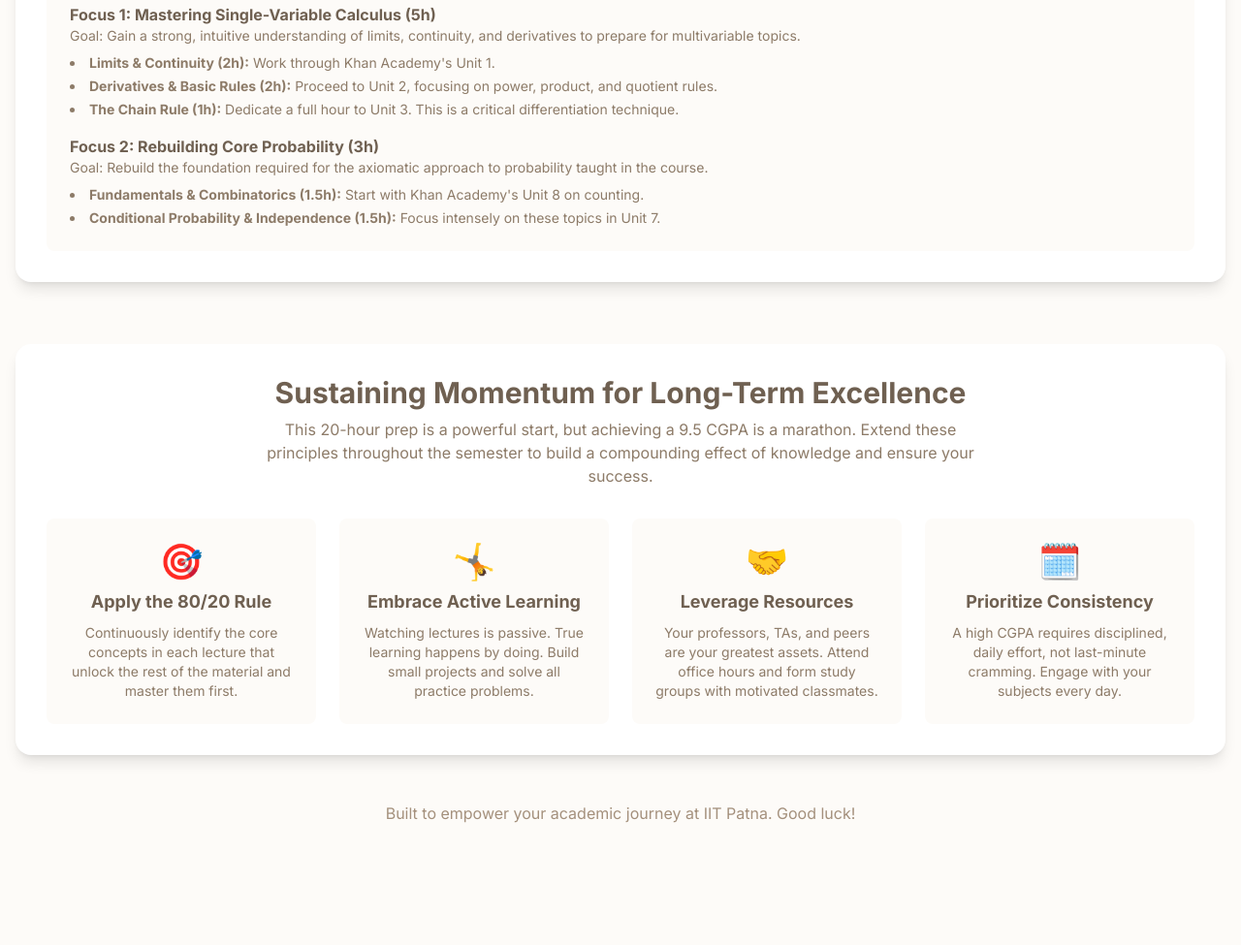
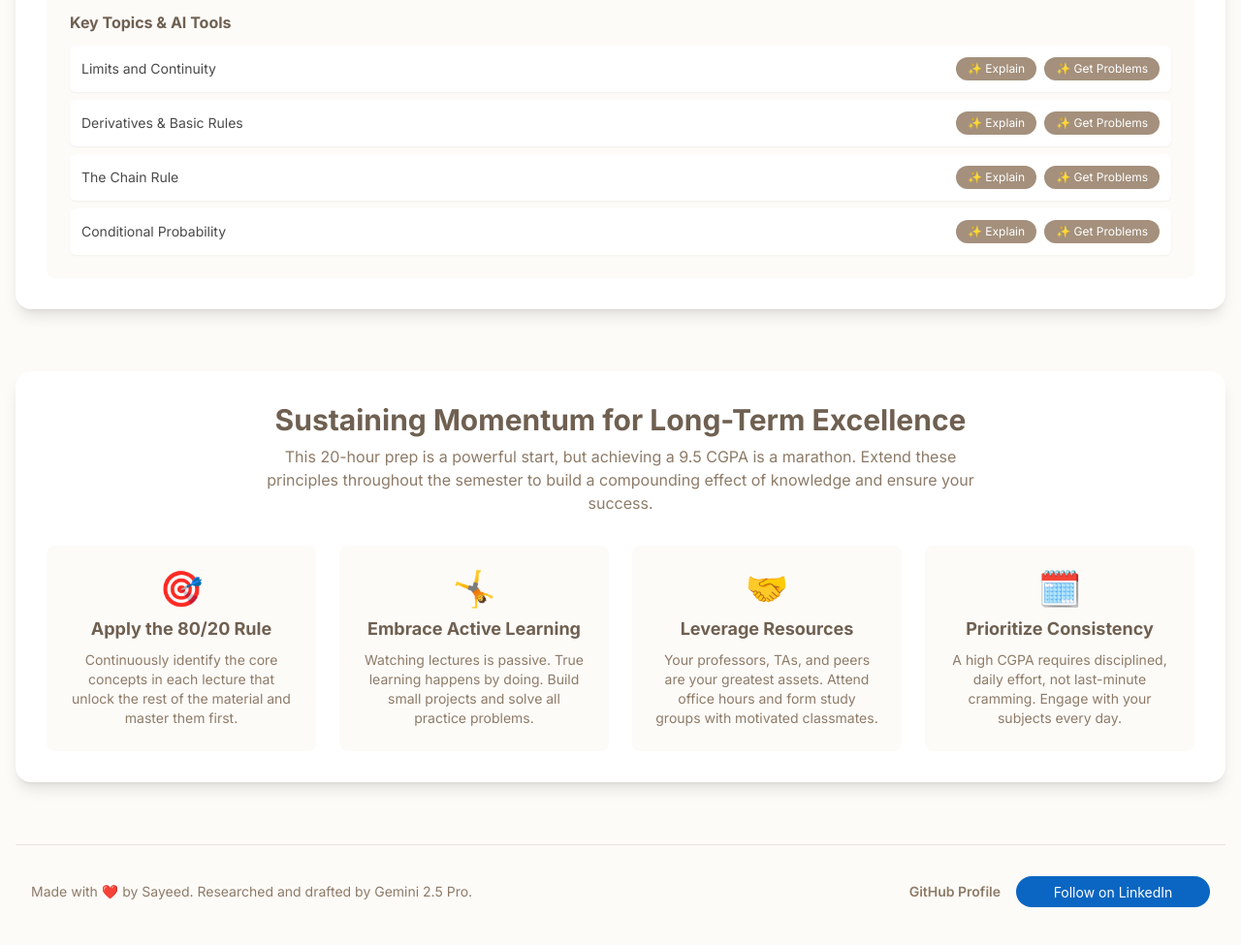
Before and after one commit to SAYEEDHERE/Prep-Plan, a plain HTML site: page index.html in a window 1280 px wide. Shown: the part 1863-2838 px from the top of the page at 97% size. Before the commit the page ends 2762 px from the top, so only its background shows below. Drawn offline with nearby package versions, Linux system fonts and the light colour scheme.

Commit message:
Update index.html

```diff
--- a/index.html
+++ b/index.html
@@ -56,6 +56,42 @@
                 height: 350px;
             }
         }
+        .libutton {
+          display: flex;
+          flex-direction: column;
+          justify-content: center;
+          align-items: center;
+          padding: 7px;
+          text-align: center;
+          outline: none;
+          text-decoration: none !important;
+          color: #ffffff !important;
+          width: 200px;
+          height: 32px;
+          border-radius: 16px;
+          background-color: #0A66C2;
+          font-family: "SF Pro Text", Helvetica, sans-serif;
+          font-size: 14px;
+          white-space: nowrap;
+          transition: background-color 0.3s;
+        }
+        .libutton:hover {
+            background-color: #004182;
+        }
+        /* Spinner for loading animation */
+        .loader {
+            border: 4px solid #f3f3f3;
+            border-radius: 50%;
+            border-top: 4px solid #A4907C;
+            width: 40px;
+            height: 40px;
+            animation: spin 1s linear infinite;
+            margin: 20px auto;
+        }
+        @keyframes spin {
+            0% { transform: rotate(0deg); }
+            100% { transform: rotate(360deg); }
+        }
     </style>
 </head>
 <body class="antialiased">
@@ -113,7 +149,7 @@
             <section id="subjects" class="mb-16 p-6 md:p-8 bg-white rounded-2xl shadow-lg">
                 <h2 class="text-3xl font-bold text-[#6F6051] mb-2 text-center">Subject-Specific Prerequisite Deep Dive</h2>
                  <p class="text-center text-[#8D7B68] max-w-3xl mx-auto mb-8">
-                    Here is a granular, actionable plan for each course. Click on a subject to view the curated resources and specific learning goals to bridge any foundational gaps.
+                    Here is a granular, actionable plan for each course, now enhanced with AI tools. Click on a subject to view resources and use the AI assistant to deepen your understanding.
                 </p>
                 <div class="flex flex-wrap justify-center gap-2 mb-8">
                     <button class="subject-tab px-4 py-2 rounded-lg font-medium transition-colors duration-300" data-subject="math">🧮 Mathematics-1</button>
@@ -123,6 +159,18 @@
                 </div>
                 <div id="subjectContent" class="bg-[#FDFBF8] p-6 rounded-lg min-h-[300px]">
                     <!-- Subject content will be injected here by JS -->
+                </div>
+                <!-- Gemini API Output Container -->
+                <div id="geminiOutputContainer" class="mt-6 p-6 bg-[#EAE3D9] rounded-lg shadow-inner hidden">
+                    <div class="flex justify-between items-center mb-4">
+                        <h4 class="font-bold text-lg text-[#6F6051]">✨ AI Assistant Response</h4>
+                        <button id="closeGeminiOutput" class="text-2xl font-bold text-[#8D7B68] hover:text-[#6F6051]">&times;</button>
+                    </div>
+                    <div id="geminiLoading" class="text-center hidden">
+                        <div class="loader"></div>
+                        <p class="text-[#8D7B68]">Generating response...</p>
+                    </div>
+                    <div id="geminiResponse" class="text-[#4A4A4A] whitespace-pre-wrap prose max-w-none"></div>
                 </div>
             </section>
 
@@ -157,8 +205,16 @@
             </section>
         </main>
 
-        <footer class="text-center mt-12 text-[#A4907C]">
-            <p>Built to empower your academic journey at IIT Patna. Good luck!</p>
+        <footer class="mt-16 py-8 border-t border-[#EAE3D9]">
+            <div class="container mx-auto px-4 flex flex-col md:flex-row justify-between items-center gap-6">
+                <p class="text-sm text-[#8D7B68] text-center md:text-left">
+                    Made with <span class="text-red-500">❤️</span> by Sayeed. Researched and drafted by Gemini 2.5 Pro.
+                </p>
+                <div class="flex items-center flex-col sm:flex-row gap-4">
+                    <a href="https://github.com/SAYEEDHERE?tab=repositories" target="_blank" rel="noopener noreferrer" class="text-sm font-semibold text-[#8D7B68] hover:text-[#6F6051] transition-colors">GitHub Profile</a>
+                    <a class="libutton" href="https://www.linkedin.com/comm/mynetwork/discovery-see-all?usecase=PEOPLE_FOLLOWS&followMember=sayeed-here" target="_blank">Follow on LinkedIn</a>
+                </div>
+            </div>
         </footer>
     </div>
 
@@ -199,89 +255,23 @@
         const subjectDetails = {
             math: {
                 title: '🧮 Mathematics-1: Bridging Foundational Gaps (8 Hours)',
-                content: `
-                    <p class="mb-4">The syllabus builds on single-variable calculus and basic probability. Given self-assessed weakness, these are high-priority targets.</p>
-                    <div class="space-y-4">
-                        <div>
-                            <h4 class="font-bold text-md text-[#6F6051]">Focus 1: Mastering Single-Variable Calculus (5h)</h4>
-                            <p class="text-sm text-[#8D7B68]">Goal: Gain a strong, intuitive understanding of limits, continuity, and derivatives to prepare for multivariable topics.</p>
-                            <ul class="list-disc list-inside text-sm text-[#8D7B68] mt-2 space-y-1">
-                                <li><strong>Limits & Continuity (2h):</strong> Work through Khan Academy's Unit 1.</li>
-                                <li><strong>Derivatives & Basic Rules (2h):</strong> Proceed to Unit 2, focusing on power, product, and quotient rules.</li>
-                                <li><strong>The Chain Rule (1h):</strong> Dedicate a full hour to Unit 3. This is a critical differentiation technique.</li>
-                            </ul>
-                        </div>
-                        <div>
-                            <h4 class="font-bold text-md text-[#6F6051]">Focus 2: Rebuilding Core Probability (3h)</h4>
-                            <p class="text-sm text-[#8D7B68]">Goal: Rebuild the foundation required for the axiomatic approach to probability taught in the course.</p>
-                            <ul class="list-disc list-inside text-sm text-[#8D7B68] mt-2 space-y-1">
-                                <li><strong>Fundamentals & Combinatorics (1.5h):</strong> Start with Khan Academy's Unit 8 on counting.</li>
-                                <li><strong>Conditional Probability & Independence (1.5h):</strong> Focus intensely on these topics in Unit 7.</li>
-                            </ul>
-                        </div>
-                    </div>
-                `
+                content: `<p class="mb-4">The syllabus builds on single-variable calculus and basic probability. Given self-assessed weakness, these are high-priority targets.</p>`,
+                topics: ['Limits and Continuity', 'Derivatives & Basic Rules', 'The Chain Rule', 'Conditional Probability']
             },
             cs: {
                 title: '💻 Foundations of CS: From Zero to First Program (8 Hours)',
-                content: `
-                    <p class="mb-4">This course is the linchpin. Practical coding ability from day one is a significant advantage due to the weekly 3-hour lab.</p>
-                    <div class="space-y-4">
-                        <div>
-                            <h4 class="font-bold text-md text-[#6F6051]">Focus 1: Professional Dev Environment Setup (1.5h)</h4>
-                            <p class="text-sm text-[#8D7B68]">Goal: Install and configure Python and VS Code. A correct setup is a non-negotiable first step.</p>
-                            <ul class="list-disc list-inside text-sm text-[#8D7B68] mt-2 space-y-1">
-                                <li>Install Python from python.org (add to PATH).</li>
-                                <li>Install VS Code from code.visualstudio.com.</li>
-                                <li>Install the official Python extension in VS Code.</li>
-                                <li>Create a project folder and a virtual environment ('Venv').</li>
-                            </ul>
-                        </div>
-                        <div>
-                            <h4 class="font-bold text-md text-[#6F6051]">Focus 2: Python Programming Fundamentals (6.5h)</h4>
-                            <p class="text-sm text-[#8D7B68]">Goal: Learn basic syntax to write simple scripts and follow along in the first few labs using freeCodeCamp's YouTube course.</p>
-                            <ul class="list-disc list-inside text-sm text-[#8D7B68] mt-2 space-y-1">
-                                <li><strong>Basics & Operators (1.5h):</strong> Variables, data types, arithmetic/logical operators.</li>
-                                <li><strong>Data Structures (2.5h):</strong> Strings, lists, and dictionaries.</li>
-                                <li><strong>Loops & Functions (2.5h):</strong> ` + "`for`" + `/` + "`while`" + ` loops and defining functions.</li>
-                            </ul>
-                        </div>
-                    </div>
-                `
+                content: `<p class="mb-4">This course is the linchpin. Practical coding ability from day one is a significant advantage due to the weekly 3-hour lab.</p>`,
+                topics: ['Python Variables & Data Types', 'Python Lists & Dictionaries', 'Python Loops', 'Python Functions']
             },
             da: {
                 title: '📊 Data Analytics: A Glimpse into the Discipline (2 Hours)',
-                content: `
-                    <p class="mb-4">Since practical skills depend on Python, the goal here is to build a high-level mental model of the data analytics process. This will provide valuable context for your first lectures.</p>
-                    <div class="space-y-4">
-                         <div>
-                            <h4 class="font-bold text-md text-[#6F6051]">Action Plan</h4>
-                            <ul class="list-disc list-inside text-sm text-[#8D7B68] mt-2 space-y-1">
-                                <li>Read the "Preface" and "Chapter 1" of the free online "Python Data Science Handbook" by Jake Vanderplas.</li>
-                                <li>Watch a short (10-15 min) YouTube video on the "Data Science Lifecycle" or "Data Analytics Workflow".</li>
-                                <li>Review your course syllabus again and map the terms (e.g., "data cleaning", "normalization") to the lifecycle model you just learned. This will solidify your conceptual understanding.</li>
-                            </ul>
-                        </div>
-                    </div>
-                `
+                content: `<p class="mb-4">Since practical skills depend on Python, the goal here is to build a high-level mental model of the data analytics process. This will provide valuable context for your first lectures.</p>`,
+                topics: ['The Data Lifecycle', 'Data Cleaning', 'Data Normalization', 'Exploratory Data Analysis (EDA)']
             },
             eng: {
                 title: '✍️ English: Polishing Communication Skills (2 Hours)',
-                content: `
-                    <p class="mb-4">Communication is a core engineering competency. Acing this course is vital for a high CGPA, as it impacts grades in all subjects. This is a strategic investment to patch common grammatical weaknesses.</p>
-                    <div class="space-y-4">
-                         <div>
-                            <h4 class="font-bold text-md text-[#6F6051]">Action Plan: Rapid Grammar Review</h4>
-                            <p class="text-sm text-[#8D7B68]">Use Khan Academy's Grammar course to review topics from Unit 2 of your syllabus.</p>
-                            <ul class="list-disc list-inside text-sm text-[#8D7B68] mt-2 space-y-1">
-                                <li><strong>Subject-Verb Agreement (30 mins):</strong> Review rules and take a quiz.</li>
-                                <li><strong>Tenses (30 mins):</strong> Focus on simple past, present perfect, and future.</li>
-                                <li><strong>Active vs. Passive Voice (30 mins):</strong> Understand when and why to use each.</li>
-                                <li><strong>Common Errors (30 mins):</strong> Review articles, prepositions, and sentence fragments.</li>
-                            </ul>
-                        </div>
-                    </div>
-                `
+                content: `<p class="mb-4">Communication is a core engineering competency. Acing this course is vital for a high CGPA, as it impacts grades in all subjects. This is a strategic investment to patch common grammatical weaknesses.</p>`,
+                topics: ['Subject-Verb Agreement', 'Active vs. Passive Voice', 'Verb Tenses', 'Common Grammatical Errors']
             }
         };
 
@@ -297,21 +287,9 @@
                 plugins: {
                     legend: {
                         position: 'bottom',
-                        labels: {
-                            color: '#4A4A4A',
-                            font: {
-                                size: 12,
-                                family: 'Inter'
-                            }
-                        }
+                        labels: { color: '#4A4A4A', font: { size: 12, family: 'Inter' } }
                     },
-                    tooltip: {
-                        backgroundColor: '#6F6051',
-                        titleFont: { size: 14, weight: 'bold' },
-                        bodyFont: { size: 12 },
-                        padding: 10,
-                        cornerRadius: 8
-                    }
+                    tooltip: { backgroundColor: '#6F6051', titleFont: { size: 14, weight: 'bold' }, bodyFont: { size: 12 }, padding: 10, cornerRadius: 8 }
                 }
             }
         });
@@ -334,23 +312,13 @@
                 `;
                 scheduleContainer.appendChild(card);
             });
-
             dayButtons.forEach(btn => {
-                if (btn.dataset.day === day) {
-                    btn.classList.add('day-btn-active');
-                    btn.classList.remove('day-btn-inactive');
-                } else {
-                    btn.classList.add('day-btn-inactive');
-                    btn.classList.remove('day-btn-active');
-                }
+                btn.classList.toggle('day-btn-active', btn.dataset.day === day);
+                btn.classList.toggle('day-btn-inactive', btn.dataset.day !== day);
             });
         }
 
-        dayButtons.forEach(button => {
-            button.addEventListener('click', () => {
-                displaySchedule(button.dataset.day);
-            });
-        });
+        dayButtons.forEach(button => button.addEventListener('click', () => displaySchedule(button.dataset.day)));
 
         // Subject Deep Dive Logic
         const subjectContent = document.getElementById('subjectContent');
@@ -358,26 +326,104 @@
 
         function displaySubject(subject) {
             const details = subjectDetails[subject];
+            let topicsHTML = '';
+            if (details.topics && details.topics.length > 0) {
+                topicsHTML = `<div class="mt-6"><h4 class="font-bold text-md text-[#6F6051] mb-3">Key Topics & AI Tools</h4><ul class="space-y-2">`;
+                details.topics.forEach(topic => {
+                    topicsHTML += `
+                        <li class="flex flex-col sm:flex-row justify-between items-start sm:items-center p-3 bg-white rounded-md shadow-sm">
+                            <span class="text-sm text-[#4A4A4A] mb-2 sm:mb-0">${topic}</span>
+                            <div class="flex space-x-2 flex-shrink-0">
+                                <button class="gemini-btn text-xs bg-[#A4907C] text-white px-3 py-1 rounded-full hover:bg-[#8D7B68] transition-colors" data-action="explain" data-topic="${topic}">✨ Explain</button>
+                                <button class="gemini-btn text-xs bg-[#A4907C] text-white px-3 py-1 rounded-full hover:bg-[#8D7B68] transition-colors" data-action="problems" data-topic="${topic}">✨ Get Problems</button>
+                            </div>
+                        </li>`;
+                });
+                topicsHTML += '</ul></div>';
+            }
             subjectContent.innerHTML = `
                 <h3 class="font-bold text-xl text-[#6F6051] mb-4">${details.title}</h3>
-                <div class="card-enter">${details.content}</div>
-            `;
-
+                <div class="card-enter">${details.content}${topicsHTML}</div>`;
             subjectTabs.forEach(tab => {
-                if (tab.dataset.subject === subject) {
-                    tab.classList.add('tab-active');
-                    tab.classList.remove('tab-inactive');
-                } else {
-                    tab.classList.add('tab-inactive');
-                    tab.classList.remove('tab-active');
-                }
+                tab.classList.toggle('tab-active', tab.dataset.subject === subject);
+                tab.classList.toggle('tab-inactive', tab.dataset.subject !== subject);
             });
         }
 
-        subjectTabs.forEach(tab => {
-            tab.addEventListener('click', () => {
-                displaySubject(tab.dataset.subject);
-            });
+        subjectTabs.forEach(tab => tab.addEventListener('click', () => displaySubject(tab.dataset.subject)));
+
+        // Gemini API Logic
+        const geminiOutputContainer = document.getElementById('geminiOutputContainer');
+        const geminiLoading = document.getElementById('geminiLoading');
+        const geminiResponseEl = document.getElementById('geminiResponse');
+        const closeGeminiOutputBtn = document.getElementById('closeGeminiOutput');
+
+        async function callGemini(prompt, maxRetries = 3) {
+            geminiResponseEl.innerHTML = '';
+            geminiLoading.style.display = 'block';
+            geminiOutputContainer.style.display = 'block';
+            geminiOutputContainer.scrollIntoView({ behavior: 'smooth' });
+
+            const apiKey = ""; // API key is handled by the environment.
+            const apiUrl = `https://generativelanguage.googleapis.com/v1beta/models/gemini-2.5-flash-preview-05-20:generateContent?key=${apiKey}`;
+            const payload = { contents: [{ role: "user", parts: [{ text: prompt }] }] };
+
+            let attempt = 0;
+            while (attempt < maxRetries) {
+                try {
+                    const response = await fetch(apiUrl, {
+                        method: 'POST',
+                        headers: { 'Content-Type': 'application/json' },
+                        body: JSON.stringify(payload)
+                    });
+
+                    if (!response.ok) {
+                        if (response.status === 429 || response.status >= 500) {
+                            throw new Error(`HTTP error! status: ${response.status}`);
+                        }
+                        const errorResult = await response.json();
+                        throw new Error(`API Error: ${errorResult.error?.message || 'Unknown error'}`);
+                    }
+
+                    const result = await response.json();
+                    if (result.candidates?.[0]?.content?.parts?.[0]?.text) {
+                        const text = result.candidates[0].content.parts[0].text;
+                        geminiResponseEl.innerHTML = text.replace(/\*\*(.*?)\*\*/g, '<strong>$1</strong>').replace(/\*/g, '<br/>&bull; ');
+                        geminiLoading.style.display = 'none';
+                        return;
+                    } else {
+                        throw new Error('Invalid response structure from Gemini API.');
+                    }
+                } catch (error) {
+                    console.error(`Attempt ${attempt + 1} failed:`, error.message);
+                    attempt++;
+                    if (attempt >= maxRetries) {
+                        geminiResponseEl.textContent = 'Sorry, I couldn\'t get a response from the AI assistant. Please try again later.';
+                        geminiLoading.style.display = 'none';
+                        break;
+                    }
+                    const delay = Math.pow(2, attempt) * 1000 + Math.random() * 1000;
+                    await new Promise(resolve => setTimeout(resolve, delay));
+                }
+            }
+        }
+
+        subjectContent.addEventListener('click', function(event) {
+            if (event.target.classList.contains('gemini-btn')) {
+                const action = event.target.dataset.action;
+                const topic = event.target.dataset.topic;
+                let prompt = '';
+                if (action === 'explain') {
+                    prompt = `You are a friendly and helpful tutor. Explain the concept of "${topic}" in simple, easy-to-understand terms for a first-year university student in a Computer Science and Data Analytics program. Use analogies if helpful. Format your response clearly.`;
+                } else if (action === 'problems') {
+                    prompt = `You are a helpful teaching assistant. Generate 3 practice problems for a first-year university student on the topic of "${topic}". Provide a detailed, step-by-step solution for each problem after all the questions have been listed. Format the questions and solutions clearly.`;
+                }
+                if (prompt) callGemini(prompt);
+            }
+        });
+
+        closeGeminiOutputBtn.addEventListener('click', () => {
+            geminiOutputContainer.style.display = 'none';
         });
 
         // Initial state
```
